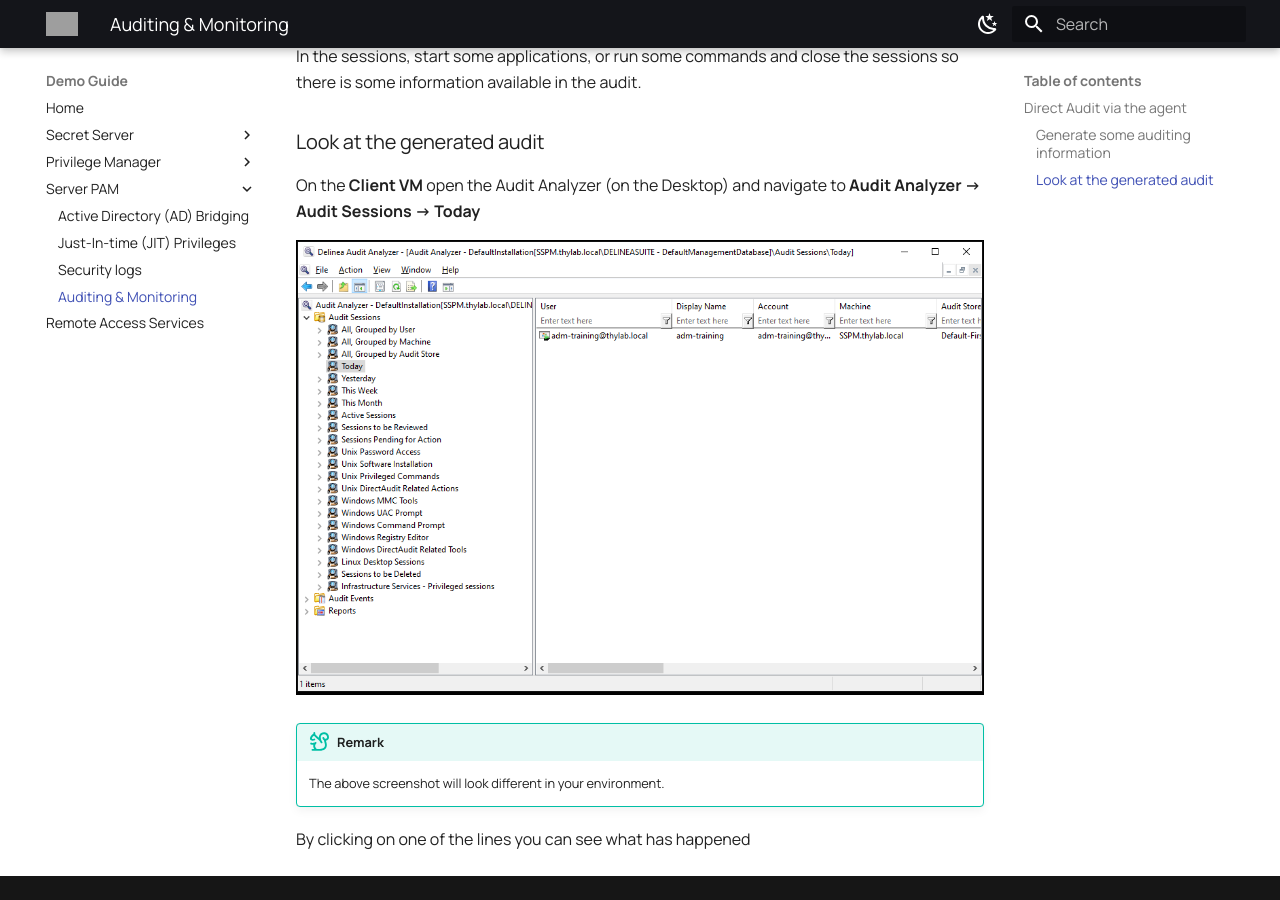
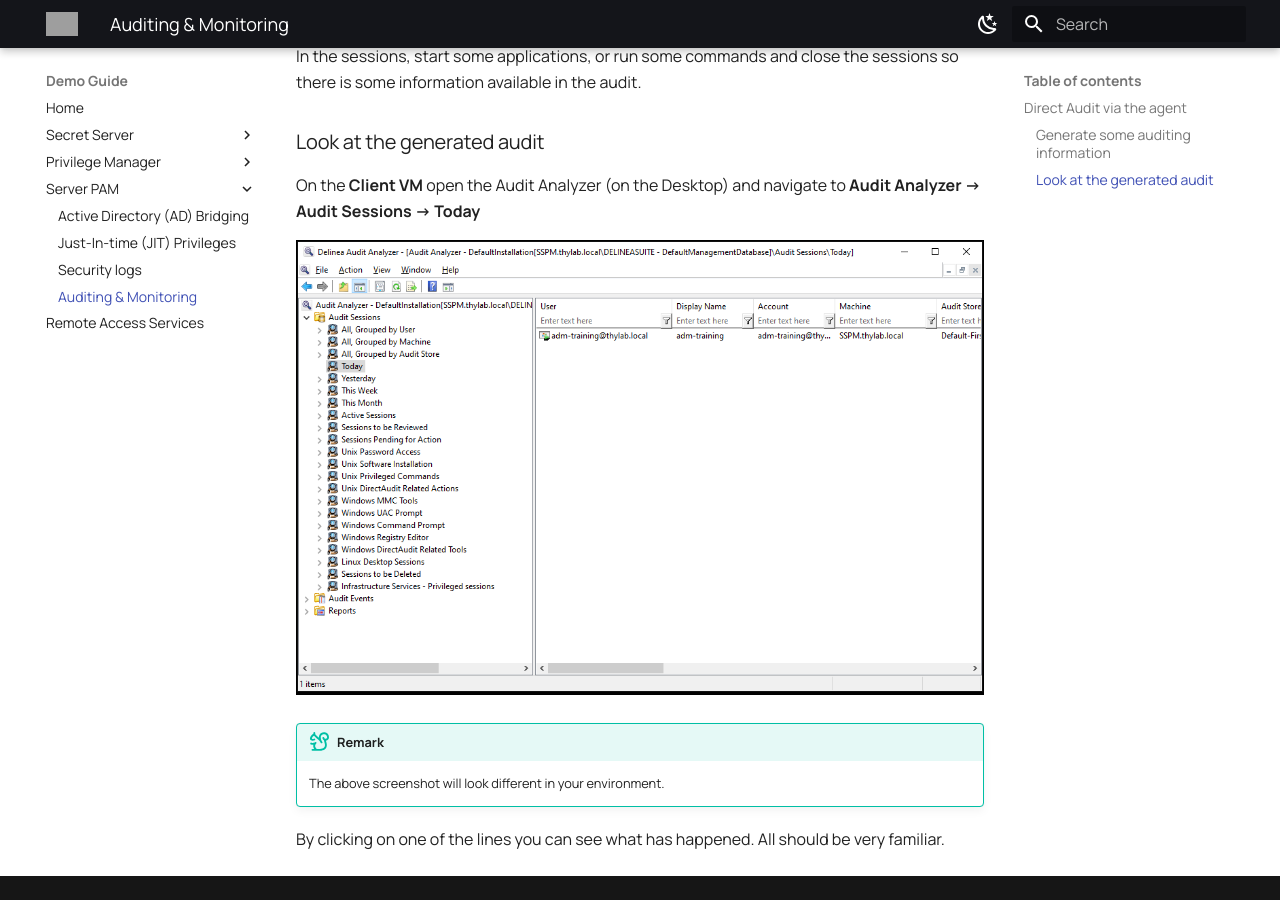
Before and after one commit to wessenstam/demoguide, an MkDocs documentation site: the page built from docs/srvpam/mod4/mod4.md, in a window 1280 px wide and 900 px high, scrolled down 888 px. Built offline with MkDocs 1.6.1 and Material for MkDocs 9.7.7, drawn with Linux system fonts in a browser that asks for light colours; grey boxes are pictures that could not be loaded.

Commit message:
Updated text

```diff
--- a/docs/srvpam/mod4/mod4.md
+++ b/docs/srvpam/mod4/mod4.md
@@ -29,4 +29,4 @@
 !!!tip "Remark"
     The above screenshot will look different in your environment.
 
-By clicking on one of the lines you can see what has happened
+By clicking on one of the lines you can see what has happened. All should be very familiar.
```
Also changed, not shown: 1 other file.
